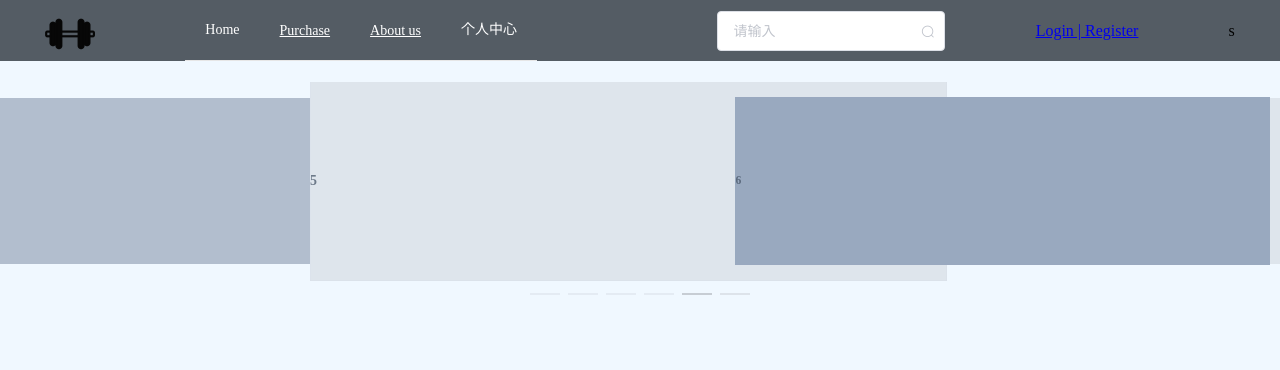
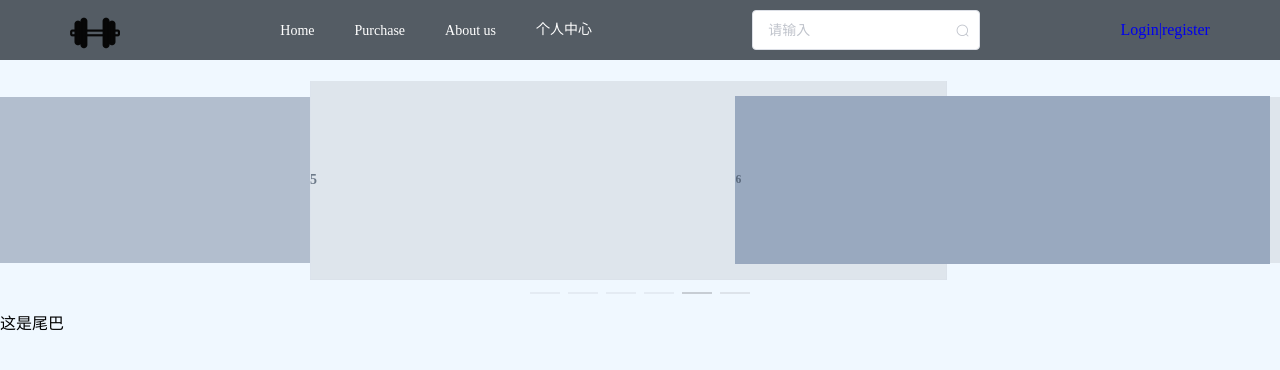
Before and after one commit to 1058809441/HHZproject, a Vue app in the folder web/: page /home/home_mid in a window 1280 px wide. Shown: the top 370 px of the page. Built offline with nearby package versions, Linux system fonts and the light colour scheme.

Commit message:
张兴芝更改2

```diff
--- a/web/src/App.vue
+++ b/web/src/App.vue
@@ -27,8 +27,8 @@ body {
 
 /* router-link标签默认类名 */
 .router-link-active {
-  color: white;
-  background-color: tomato;
+  text-decoration: none;
+}a{
   text-decoration: none;
 }
 </style>
--- a/web/src/router.js
+++ b/web/src/router.js
@@ -25,7 +25,7 @@ export default new Router({
           path: '/home',
           component: Home ,
           children:[
-              { path: '/home/', redirect: '/home/home_mid' },
+              { path: '/home', redirect: '/home/home_mid' },
               { path: '/home/home_mid',  component: Home_mid },
               { path: '/home/aboutus',  component: Aboutus },
               { path: '/home/purchase', component: Purchase },
--- a/web/src/views/Home.vue
+++ b/web/src/views/Home.vue
@@ -3,7 +3,7 @@
     <!-- 主页：顶部、中间部分（包括轮播图）、尾部 -->
     <div id="top">
       <div class="icon">
-        <img src="../assets/logo.png" alt />
+        <img src="../assets/icon.png" alt />
       </div>
       <el-menu
         :default-active="activeIndex"
@@ -14,26 +14,32 @@
         text-color="#fff"
         active-text-color="#58A8FB"
         >
-        <el-menu-item >Home</el-menu-item>
+        <el-menu-item ><router-link to="/home/home_mid">Home</router-link></el-menu-item>
         <el-menu-item > <router-link to="/home/purchase">Purchase</router-link></el-menu-item>
         <el-menu-item ><router-link to="/home/aboutus">About us</router-link></el-menu-item>
         <el-menu-item   @click="toUser">个人中心</el-menu-item>
-      </el-menu><div class="line"></div>
+      </el-menu>
       <div class>
         <el-input placeholder="请输入" v-model="input3">
           <i slot="suffix" class="el-input__icon el-icon-search"></i>
         </el-input>
       </div>
       <div class="login">
-        <a href="#">Login | Register</a>
-      </div>s
+        <router-link to="/login">Login</router-link>
+        <router-link to="/register">|register</router-link>
+      </div>
     </div>
     <router-view></router-view>
+    <Footer></Footer>
   </div>
 </template>
 
 <script>
+import Footer from './Footer.vue'
 export default {
+  components:{
+    Footer
+  },
   data() {
     return {
       activeIndex: "1",
@@ -60,7 +66,6 @@ export default {
 @my_background: #545c64;
 #top {
   width: @my_width;
-  // height: 90px;
   background: @my_background;
 
   display: flex;
@@ -78,4 +83,9 @@ export default {
     // vertical-align: middle;
   }
 }
+.el-menu.el-menu--horizontal {
+    border-bottom: solid 0px #e6e6e6 !important;
+
+}
+
 </style>
--- a/web/src/views/footer.vue
+++ b/web/src/views/footer.vue
@@ -1,18 +1,15 @@
 
 <template>
   <div id="footer">
-
+   这是尾巴
   </div>
 </template>
 
 <script>
-
-// import Home from './components/Home.vue'
-
 export default {
   name: 'footer',
   components: {
-    // Home
+
   }
 }
 </script>
```
Also changed, not shown: web/src/assets/icon.png (renamed from web/src/assets/logo.png).
